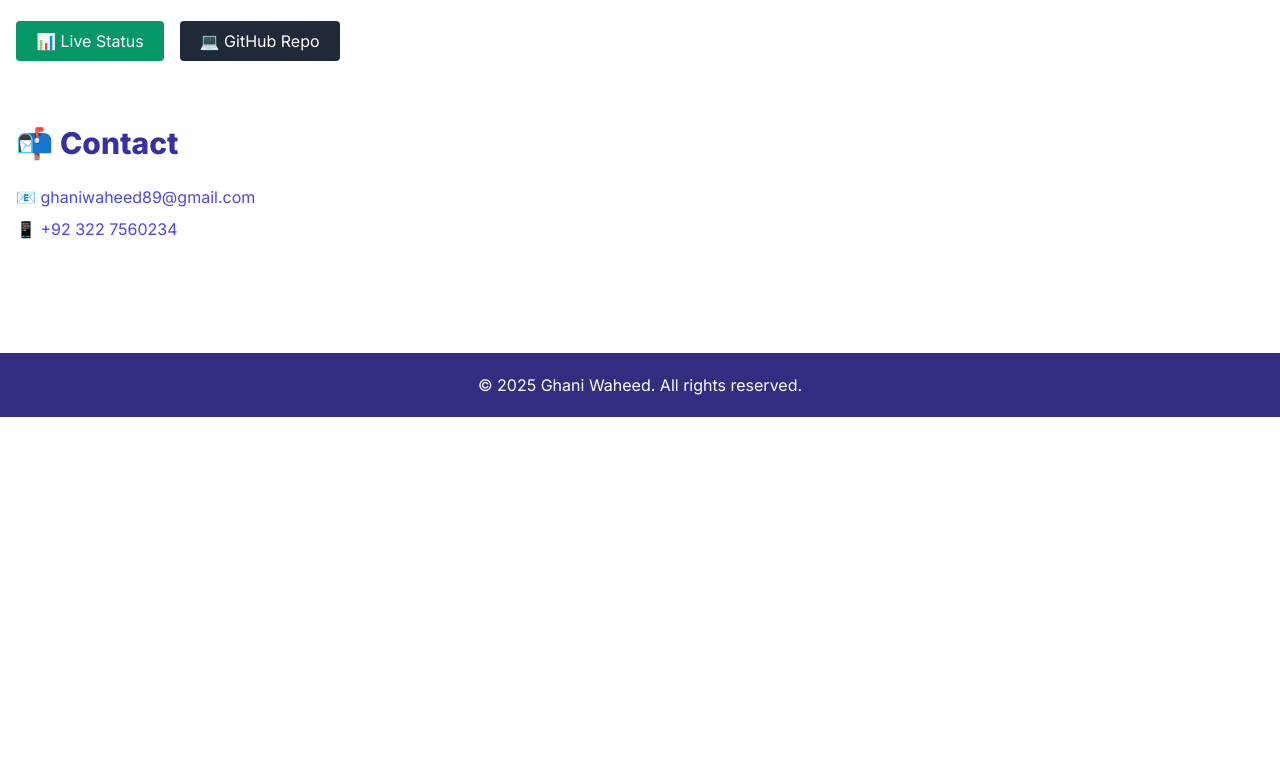
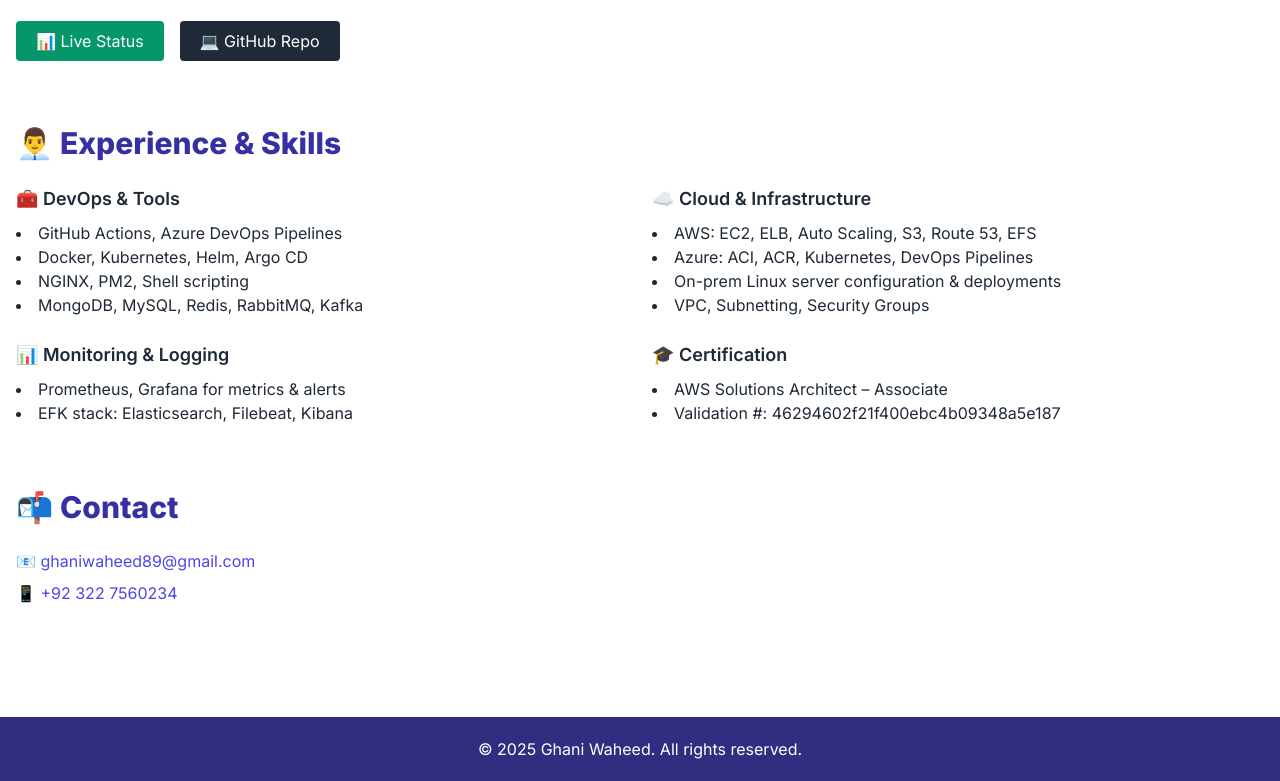
Before and after one commit to GhaniWaheed/ghaniwaheed.devops, a website: page index.html in a window 1280 px wide. Shown: the part 871-1652 px from the top of the page. Before the commit the page ends 1288 px from the top, so only its background shows below. Drawn offline with nearby package versions, Linux system fonts and the light colour scheme; no server answers.

Commit message:
Update HTML, config files and remove Dockerfile in stage

```diff
--- a/index.html
+++ b/index.html
@@ -95,6 +95,45 @@
       </div>
     </section>
 
+    <!-- Experience & Skills -->
+    <section class="mb-16" data-aos="fade-up">
+      <h2 class="text-3xl font-bold text-indigo-800 mb-6">👨‍💼 Experience & Skills</h2>
+      <div class="grid grid-cols-1 sm:grid-cols-2 gap-6 text-slate-800">
+        <div>
+          <h3 class="font-semibold text-lg mb-2">🧰 DevOps & Tools</h3>
+          <ul class="list-disc list-inside">
+            <li>GitHub Actions, Azure DevOps Pipelines</li>
+            <li>Docker, Kubernetes, Helm, Argo CD</li>
+            <li>NGINX, PM2, Shell scripting</li>
+            <li>MongoDB, MySQL, Redis, RabbitMQ, Kafka</li>
+          </ul>
+        </div>
+        <div>
+          <h3 class="font-semibold text-lg mb-2">☁️ Cloud & Infrastructure</h3>
+          <ul class="list-disc list-inside">
+            <li>AWS: EC2, ELB, Auto Scaling, S3, Route 53, EFS</li>
+            <li>Azure: ACI, ACR, Kubernetes, DevOps Pipelines</li>
+            <li>On-prem Linux server configuration & deployments</li>
+            <li>VPC, Subnetting, Security Groups</li>
+          </ul>
+        </div>
+        <div>
+          <h3 class="font-semibold text-lg mb-2">📊 Monitoring & Logging</h3>
+          <ul class="list-disc list-inside">
+            <li>Prometheus, Grafana for metrics & alerts</li>
+            <li>EFK stack: Elasticsearch, Filebeat, Kibana</li>
+          </ul>
+        </div>
+        <div>
+          <h3 class="font-semibold text-lg mb-2">🎓 Certification</h3>
+          <ul class="list-disc list-inside">
+            <li>AWS Solutions Architect – Associate</li>
+            <li>Validation #: 46294602f21f400ebc4b09348a5e187</li>
+          </ul>
+        </div>
+      </div>
+    </section>
+
     <!-- Contact -->
     <section class="mb-12" data-aos="fade-up">
       <h2 class="text-3xl font-bold text-indigo-800 mb-6">📬 Contact</h2>
```
Also changed, not shown: docker-compose.yml (+8 -8 lines), status.json (+7 -7 lines), uptime-daily.json (+16 -0 lines), 1 other file.
